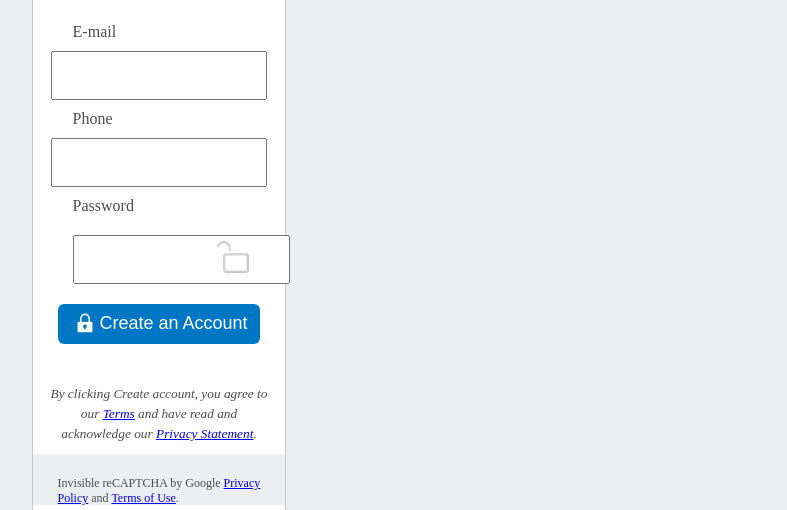
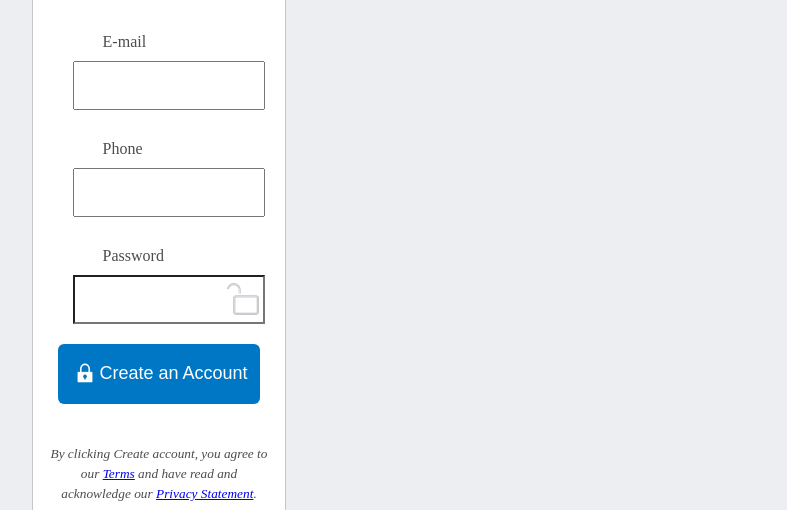
Before and after one commit to AlduLonghi/SignUpPage, a plain HTML site: page index.html in a window 1280 px wide. Shown: the part 290-800 px from the top of the page, without its empty margins (481-1268 px from the left). Drawn offline with Linux system fonts and the light colour scheme.

Commit message:
lock icon problem solved

```diff
--- a/index.html
+++ b/index.html
@@ -41,25 +41,28 @@
                     </div>
                     <div class="form-content">
                         <div>
+                            <div>
                                 E-mail
                             </div>
                             <label>
                                 <input type="email" name="email" />
                             </label>
+                        </div>
+                      <div>
                         <div>
                             Phone
                         </div>
                         <label>
                             <input type="tel" name="number" />
                         </label>
+                      </div>
+                        <div class="password">
                             <div>
                                 Password
                             </div>
-                        <div class="password">
                             <label>
                                 <input type="password" name="password" />
                             </label>
-                            <span><img src="./assets/pwd-lock.png" alt="pwd-lock" /></span>
                         </div>
 
                     </div>
--- a/style.css
+++ b/style.css
@@ -79,12 +79,14 @@ fieldset{
 
 .form-input-button button {
     width: 80%;
-    height: 40px;
+    height: 60px;
     font-size: 18px;
     background-color: #0077C5;
     color: white;
     border-radius: 6px;
     border: none;
+
+
 }
 
 .form-header {
@@ -99,7 +101,7 @@ fieldset{
 }
 
 .form-content input {
-    width: 70%;
+    width: 80%;
     padding: 15px 25px;
 }
 
@@ -184,21 +186,12 @@ fieldset{
     width: 100px;
 }
 
-.password {
-    display: flex;
-  flex-direction: row;
-  align-items: center;
-  justify-content: center;
-  padding: 10px, 30px;
-  width: 100%;
-}
-
 .password label {
     width: 100%;
 }
 
-.password span {
-    position: absolute;
-    text-align: right;
-    margin-left: 90px;
+.password input {
+    background: url(./assets/pwd-lock.png);
+    background-repeat: no-repeat;
+    background-position: right;
 }
```
Lines whose indentation alone changed are shown as unchanged.
